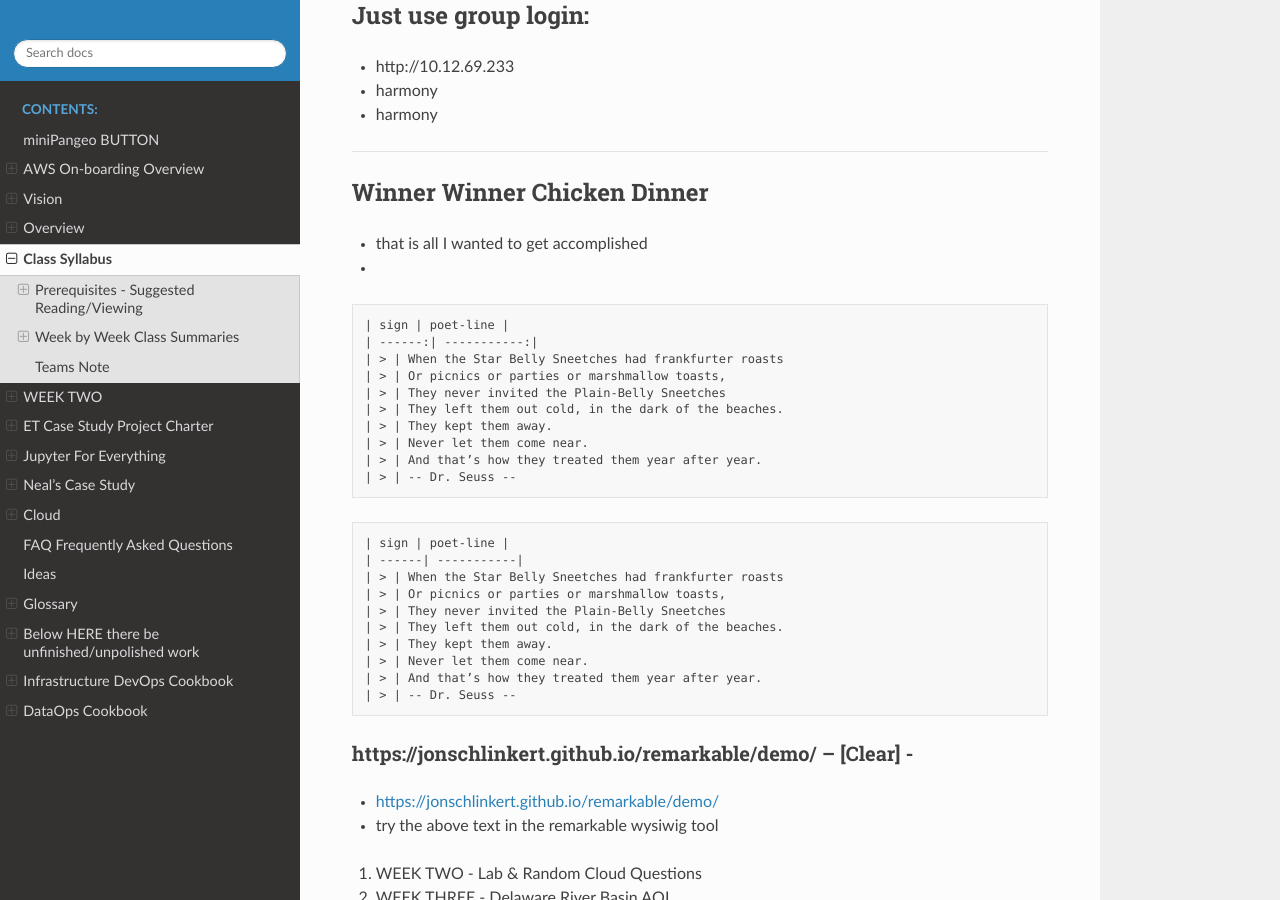
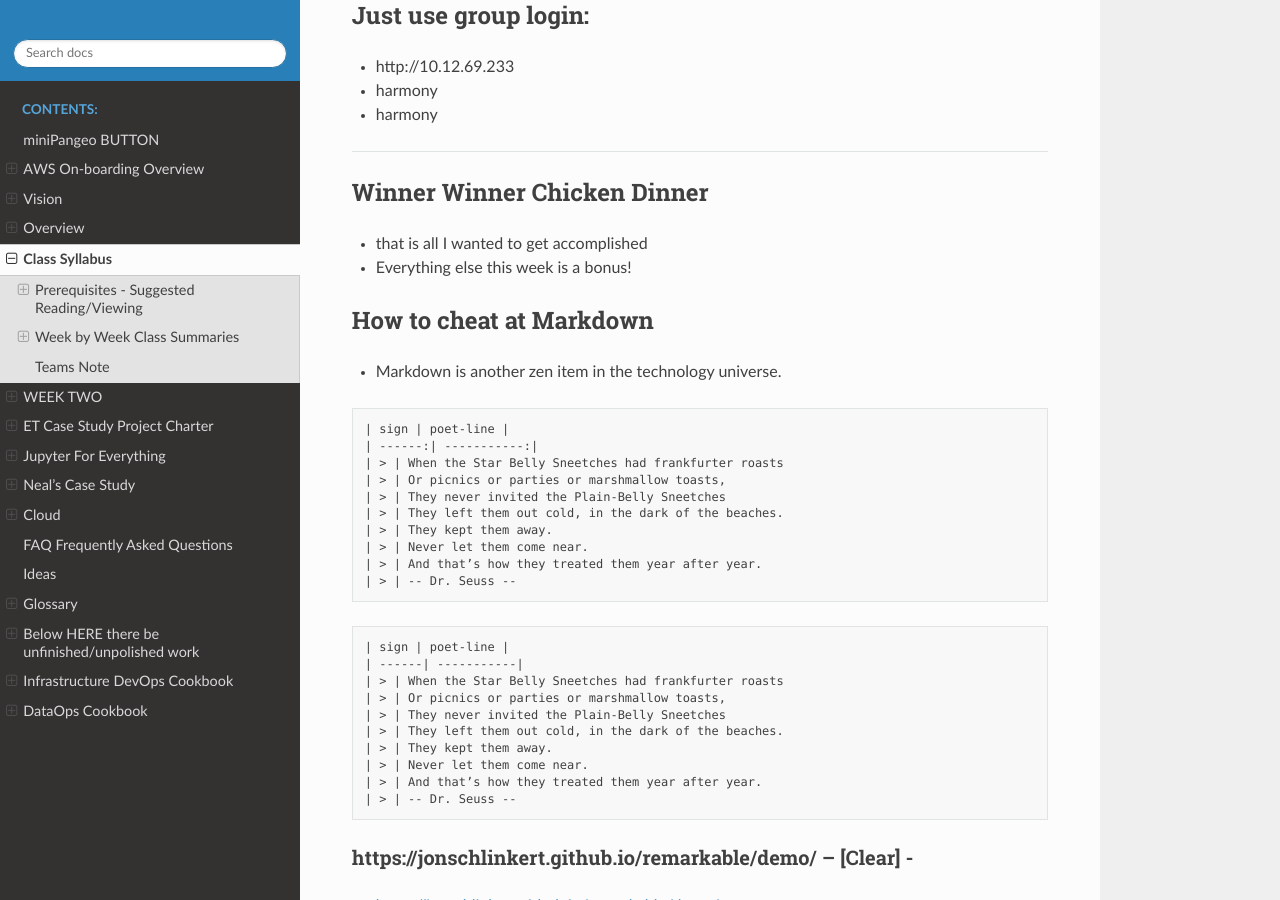
Before and after one commit to tonybutzer/harmony, a Sphinx documentation site: the page built from documentation/source/00weekbyweek.md, in a window 1280 px wide and 900 px high, scrolled down 6719 px. Built offline with Sphinx 7.4.7 and the Read the Docs theme 2.0.0, drawn with Linux system fonts in a browser that asks for light colours; pages that are not in the unit, such as notebooks, are missing from menus.

Commit message:
automatic git update from Makefile

````diff
--- a/documentation/source/00weekbyweek.md
+++ b/documentation/source/00weekbyweek.md
@@ -222,7 +222,10 @@ science_joy = 1 * ec2 + docker * 1e3
 
 ## Winner Winner Chicken Dinner
 - that is all I wanted to get accomplished
--
+- Everything else this week is a bonus!
+
+## How to cheat at Markdown
+- Markdown is another zen item in the technology universe.
 
 ```
 | sign | poet-line |
````
